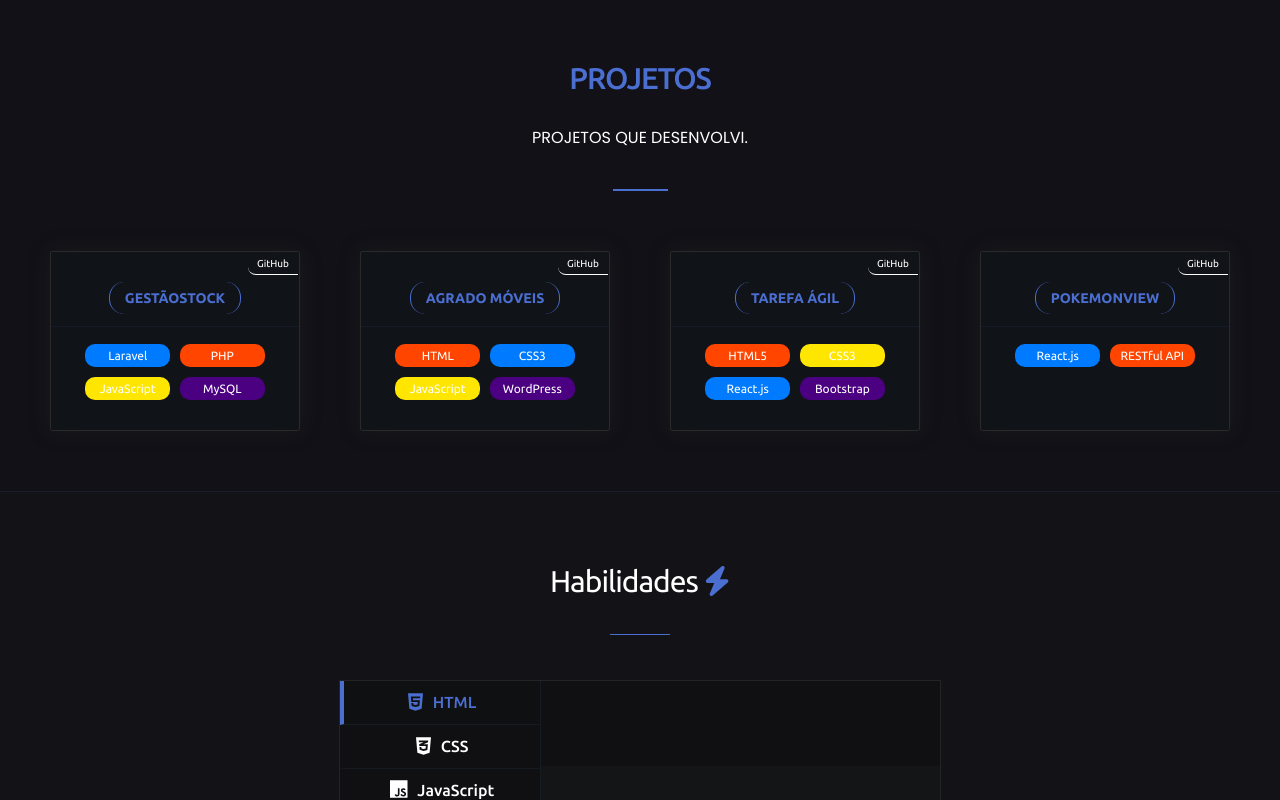
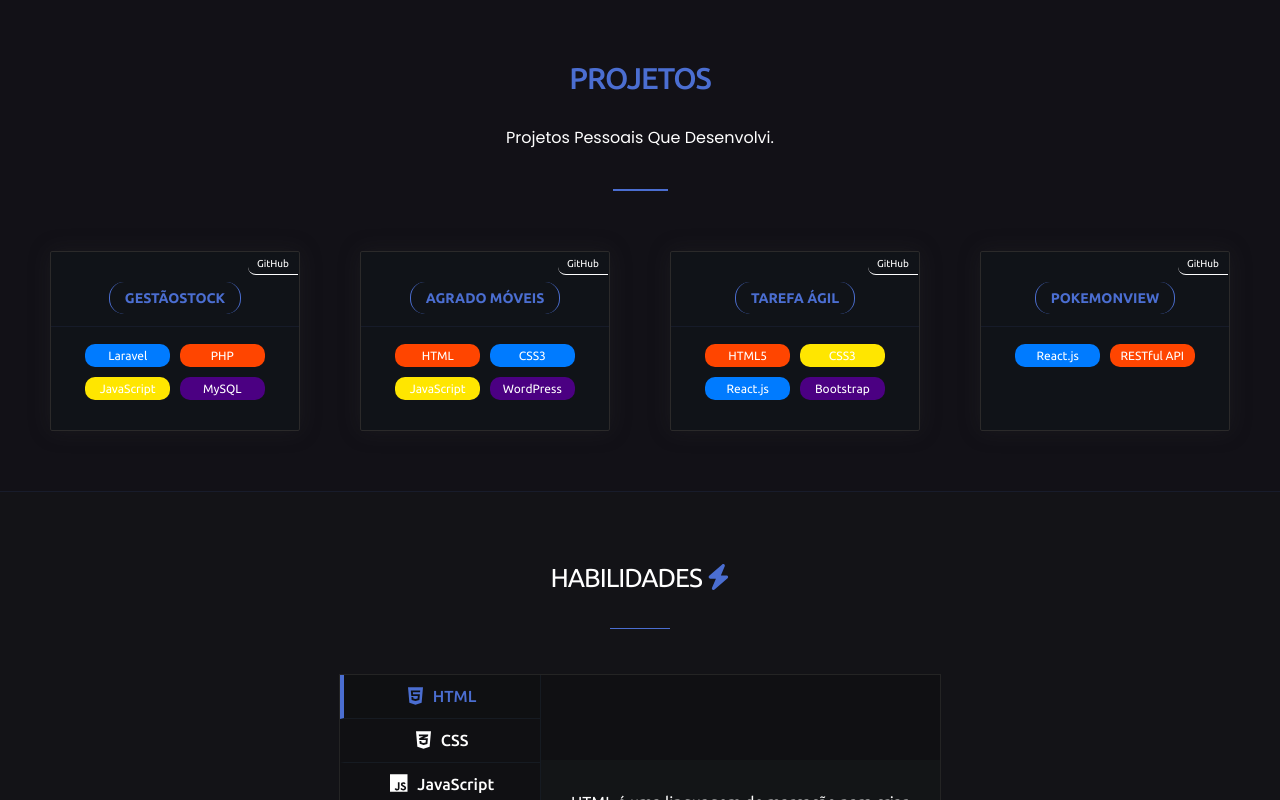
Before and after one commit to igormarkz/igormarques, a plain HTML site: page index.html in a window 1280 px wide. Shown: the part 2238-3038 px from the top of the page. Drawn offline with nearby package versions, Linux system fonts and the light colour scheme.

Commit message:
ajustes gerais de layout

```diff
--- a/assets/css/style.css
+++ b/assets/css/style.css
@@ -668,7 +668,6 @@ html::-webkit-scrollbar-thumb {
   line-height: 22px;
   color: white;
   font-weight: 400;
-  text-transform: uppercase;
   margin: 0px;
   margin-bottom: 40px;
   text-align: center;
@@ -1437,14 +1436,15 @@ html::-webkit-scrollbar-thumb {
 }
 
 .skills-titulo-content h3 {
-  font-size: 30px;
-  line-height: 38px;
+  font-size: 26px;
+  line-height: 32px;
   color: white;
   font-weight: 400;
   margin: 0px;
   text-align: center;
   letter-spacing: -1px;
   position: relative;
+  text-transform: uppercase;
 }
 
 .skills-titulo-content h3 span {
@@ -2210,7 +2210,6 @@ html::-webkit-scrollbar-thumb {
     line-height: 20px;
     color: white;
     font-weight: 400;
-    text-transform: uppercase;
     margin: 0px;
     margin-bottom: 30px;
     text-align: center;
--- a/index.html
+++ b/index.html
@@ -282,7 +282,7 @@
     <section class="projetos-container">
       <div class="projetos-title-content">
         <p class="projetos-title">Projetos</p>
-        <p class="projetos-sub-title">Projetos que desenvolvi.</p>
+        <p class="projetos-sub-title">Projetos Pessoais Que Desenvolvi.</p>
         <hr class="projetos-linha" />
       </div>
       <div class="projetos-content">
```
